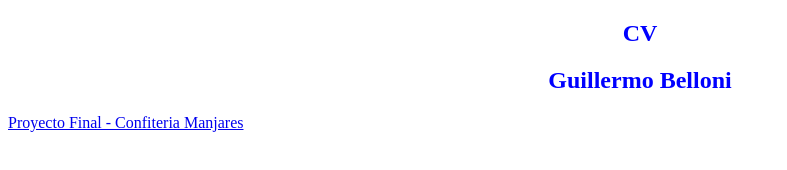
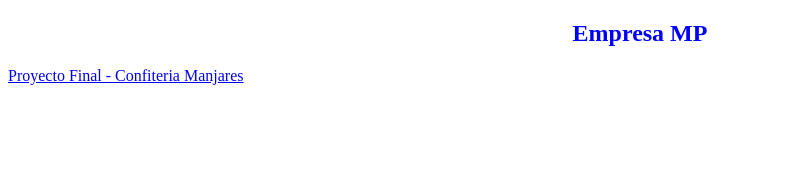
Before and after one commit to GuilleB1984/CV, a plain HTML site: page index.html in a window 1280 px wide. Shown: the whole page, without its empty margins (0-787 px from the left). Drawn offline with Linux system fonts and the light colour scheme.

Commit message:
Actualizacion

```diff
--- a/index.html
+++ b/index.html
@@ -9,12 +9,11 @@
 <body>
     <section>
         <div class="centrar">
-            <h1>CV</h1>
-            <h2>Guillermo Belloni</h2>
+
+            <h2>Empresa MP</h2>
         </div>
         <div>
             <a href="https://guilleb1984.github.io/PFGrupo12/index.html">Proyecto Final - Confiteria Manjares</a>
-
         </div>
     </section>
 </body>
```
